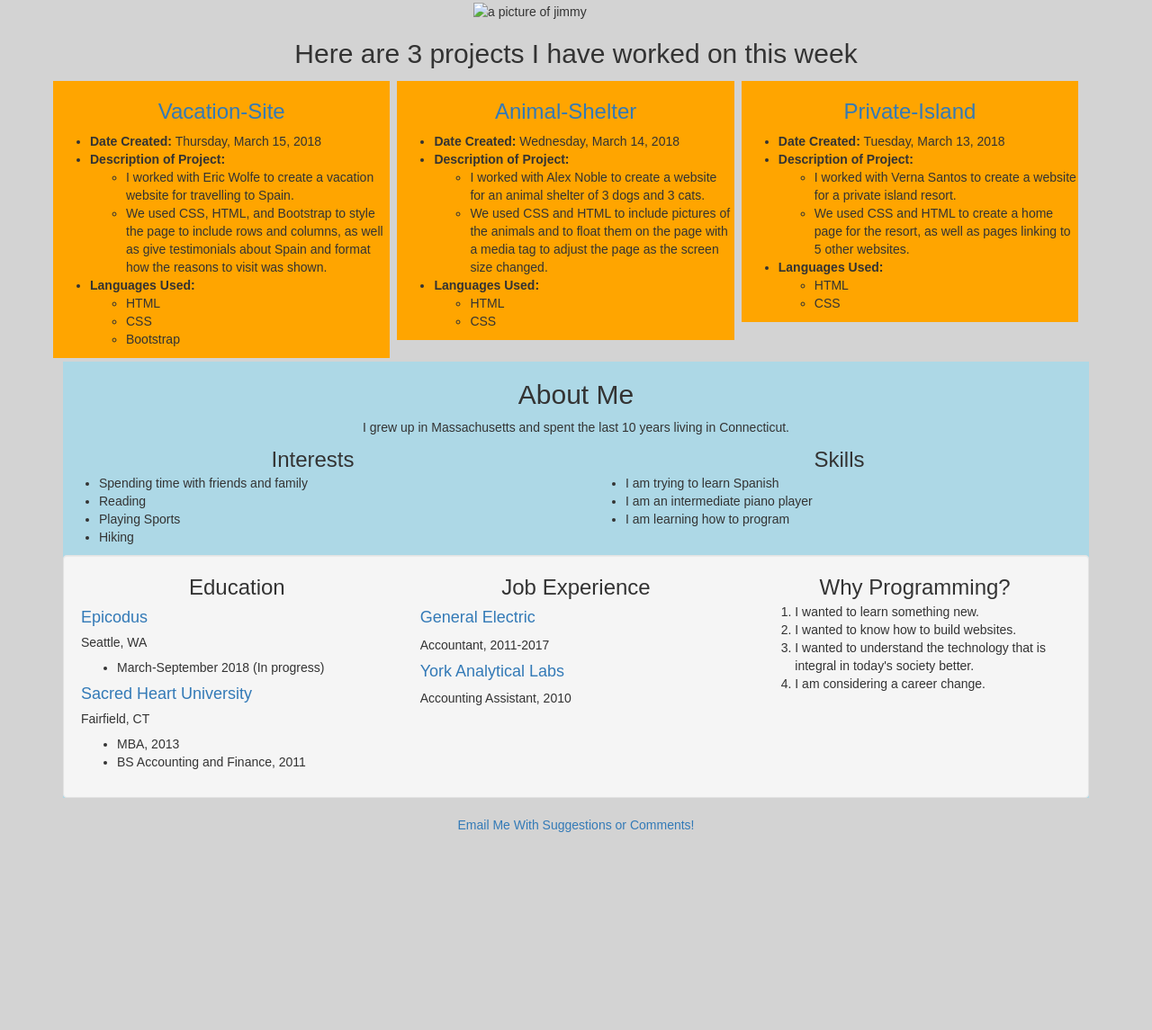
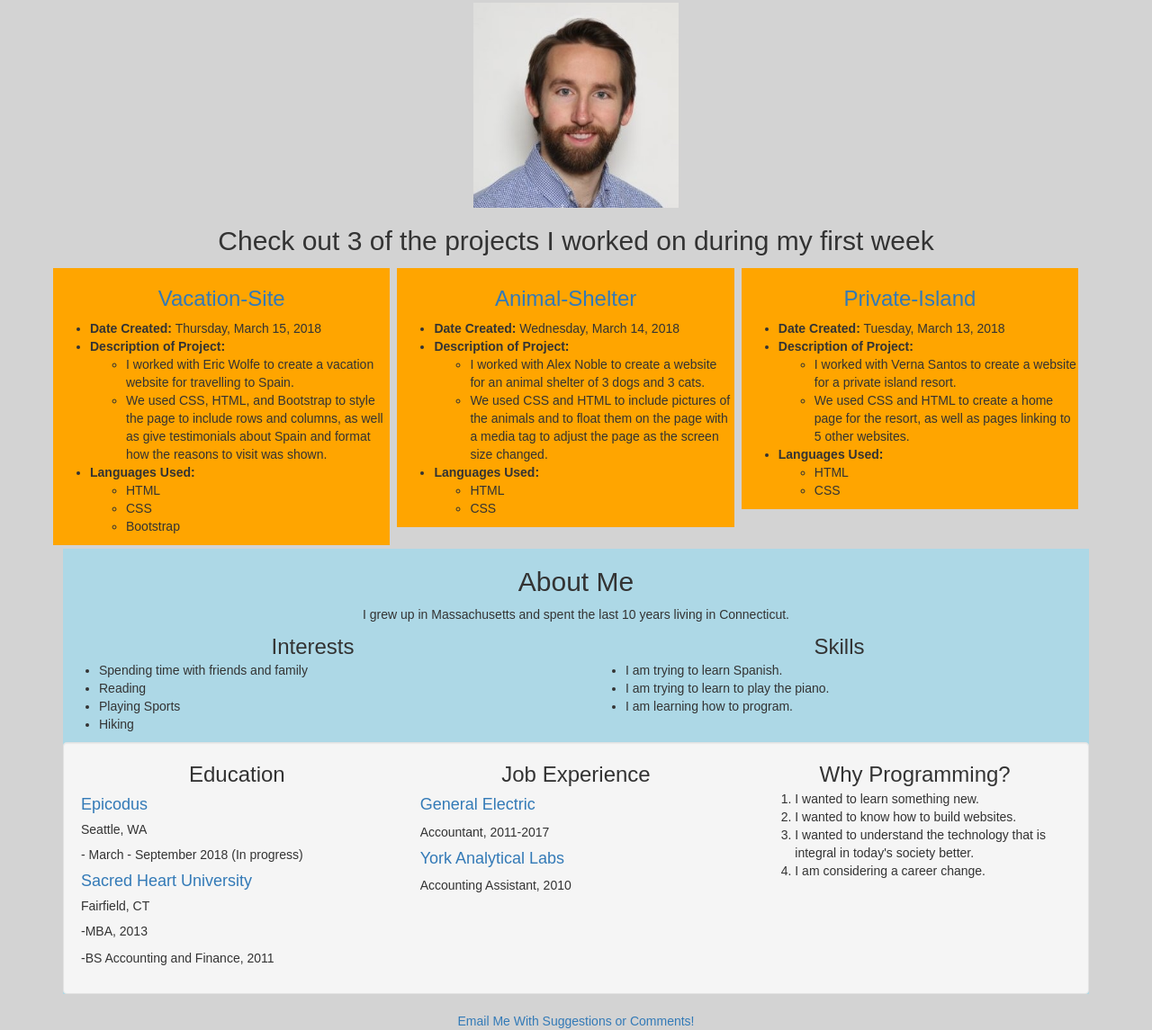
Before and after one commit to jmcnamara44/portfolio, a plain HTML site: page index.html in a window 1280 px wide. Shown: the part 120-1265 px from the top of the page at 90% size. Before the commit the page ends 1047 px from the top, so only its background shows below. Drawn offline with Linux system fonts and the light colour scheme.

Commit message:
change ul and li to p under education

```diff
--- a/index.html
+++ b/index.html
@@ -9,11 +9,12 @@
     <div class="container">
       <h1><em>My First-Week Portfolio</em></h1>
       <h2><strong>By Jimmy McNamara</strong></h2>
-      <img src="iimg/jm-picture.jpeg" alt="a picture of jimmy">
+      <img src="img/jm-picture.jpeg" alt="a picture of jimmy">
 
-      <h2>Here are 3 projects I have worked on this week</h2>
+      <h2>Check out 3  of the projects I worked on during my first week</h2>
       <div class="row">
-        <div class="col-12-sm"> <!--I added the row and col-12-sm classes here to make sure the about me section was showing correctly and not jumping up underneath the private island section.-->
+        <div class="col-12-sm">
+          <!--I added the row and col-12-sm classes here to make sure the about me section was showing correctly and not jumping up underneath the private island section.-->
           <div class="float">
             <h3><a href="https://github.com/jmcnamara44/vacation-site">Vacation-Site</a></h3>
             <ul>
@@ -95,9 +96,9 @@
             <div class="col-sm-6">
               <h3>Skills</h3>
               <ul>
-                <li>I am trying to learn Spanish</li>
-                <li>I am an intermediate piano player</li>
-                <li>I am learning how to program</li>
+                <li>I am trying to learn Spanish.</li>
+                <li>I am trying to learn to play the piano.</li>
+                <li>I am learning how to program.</li>
               </ul>
             </div>
           </div>
@@ -112,15 +113,11 @@
                 <h3>Education</h3>
                 <h4><a href="https://www.epicodus.com/">Epicodus</a></h4>
                 <h5>Seattle, WA</h5>
-                <ul>
-                  <li>March-September 2018 (In progress)</li>
-                </ul>
+                <p>- March - September 2018 (In progress)</p>
                 <h4><a href="http://www.sacredheart.edu/">Sacred Heart University</a></h4>
                 <h5>Fairfield, CT</h5>
-                <ul>
-                  <li>MBA, 2013</li>
-                  <li>BS Accounting and Finance, 2011</li>
-                </ul>
+                <p>-MBA, 2013</p>
+                <p>-BS Accounting and Finance, 2011</p>
               </div>
             </div>
 
```
